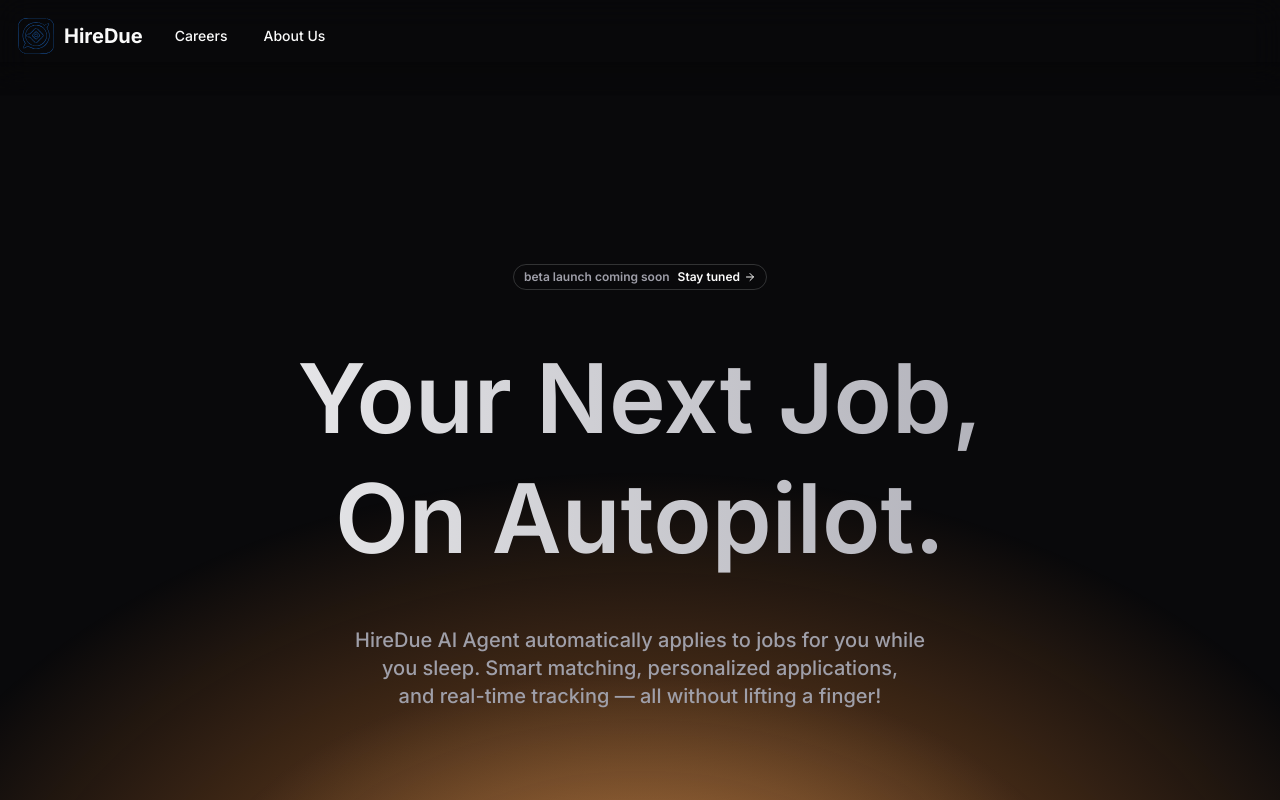
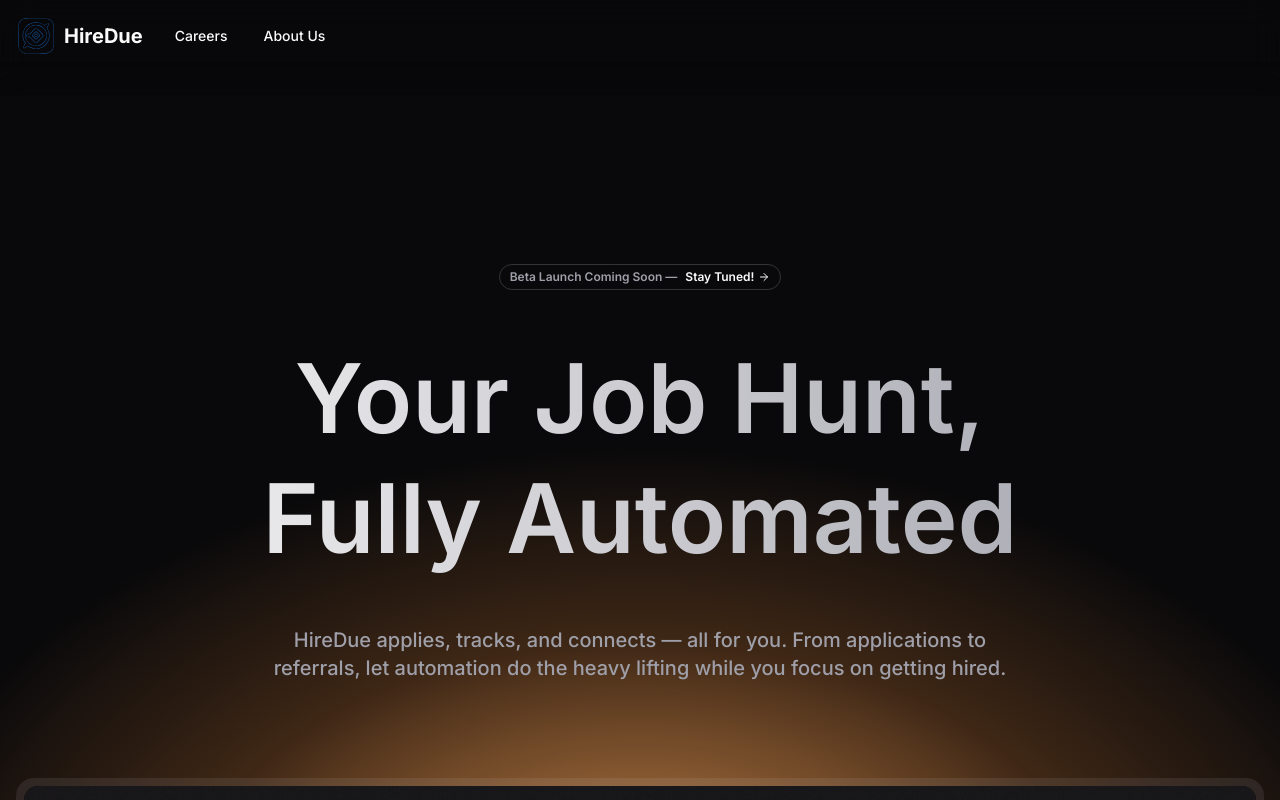
Before and after one commit to hiredue-dev/Hiredue-display-website, a Next.js app: page / in a window 1280 px wide. Shown: the top 800 px of the page. Built offline with nearby package versions, Linux system fonts and the light colour scheme.

Commit message:
feat: Add Content Provider and refactor constants

```diff
--- /dev/null
+++ b/components/contexts/content-provider.tsx
@@ -0,0 +1,18 @@
+"use client";
+import React, { createContext, useContext, ReactNode } from "react";
+import * as constants from "@/config/constant";
+
+type ContentContextType = typeof constants;
+
+const ContentContext = createContext<ContentContextType>(constants);
+
+
+export const ContentProvider = ({ children }: { children: ReactNode }) => {
+  return (
+    <ContentContext.Provider value={constants}>
+      {children}
+    </ContentContext.Provider>
+  );
+};
+
+export const useContent = () => useContext(ContentContext);
--- a/components/sections/hero/default.tsx
+++ b/components/sections/hero/default.tsx
@@ -1,3 +1,4 @@
+"use client"
 import { ArrowRightIcon } from "lucide-react";
 import { ReactNode } from "react";
 
@@ -11,8 +12,8 @@
 import { Mockup, MockupFrame } from "../../ui/mockup";
 import Screenshot from "../../ui/screenshot";
 import { Section } from "../../ui/section";
-import { textConfig } from "@/config/texts";
 import { imageUrls } from "@/config/images";
+import { useContent } from "@/components/contexts/content-provider";
 
 interface HeroButtonProps {
   href: string;
@@ -33,8 +34,8 @@
 }
 
 export default function Hero({
-  title = textConfig.hero.tagline,
-  description = textConfig.hero.text,
+  title = "title",
+  description = "description",
   mockup = (
     <Screenshot
       srcLight={imageUrls.hero.banner.light}
@@ -48,10 +49,10 @@
   badge = (
     <Badge variant="outline" className="animate-appear">
       <span className="text-muted-foreground">
-				{textConfig.hero.comingSoon.message}
+			title
       </span>
       <a href={siteConfig.getStartedUrl} className="flex items-center gap-1">
-				{textConfig.hero.comingSoon.redirectMessage}
+				trigger
         <ArrowRightIcon className="size-3" />
       </a>
     </Badge>
@@ -72,6 +73,7 @@
   className,
 	textAlignment = "center"
 }: HeroProps) {
+	const {HeroTitle,HeroSubTitle,HeroSubTrigger,HeroTitlDescription} = useContent()
   return (
     <Section
       className={cn(
@@ -83,12 +85,21 @@
         <div className={`flex flex-col
 					items-${textAlignment ==="left"? "start": "center"} gap-6
 					text-${textAlignment} sm:gap-12`}>
-          {badge !== false && badge}
+			<Badge variant="outline" className="animate-appear">
+				<span className="text-muted-foreground">
+				{HeroSubTitle}
+				</span>
+				<a href={siteConfig.getStartedUrl} className="flex items-center gap-1">
+				{HeroSubTrigger}
+					<ArrowRightIcon className="size-3" />
+				</a>
+			</Badge>
+
           <h1 className="animate-appear from-foreground to-foreground dark:to-muted-foreground relative z-10 inline-block bg-linear-to-r bg-clip-text text-4xl leading-tight font-semibold text-balance text-transparent drop-shadow-2xl sm:text-6xl sm:leading-tight md:text-8xl md:leading-tight">
-            {title}
+            {HeroTitle}
           </h1>
           <p className="text-md animate-appear text-muted-foreground relative z-10 max-w-[740px] font-medium text-balance opacity-0 delay-100 sm:text-xl">
-            {description}
+            {HeroTitlDescription}
           </p>
           {/* {buttons !== false && buttons.length > 0 && ( */}
           {/*   <div className="animate-appear relative z-10 flex justify-center gap-4 opacity-0 delay-300"> */}
--- a/components/sections/platforms/default.tsx
+++ b/components/sections/platforms/default.tsx
@@ -10,7 +10,6 @@
 import { Badge } from "../../ui/badge";
 import Logo from "../../ui/logo";
 import { Section } from "../../ui/section";
-import { platform } from "@/config/platform";
 import Macos from "@/public/logos/macos";
 import Windows from "@/public/logos/windows";
 import Linux from "@/public/logos/linux";
@@ -23,10 +22,10 @@
 }
 
 export default function Platforms({
-  title = platform.title,
+  title = "Supported Platforms",
   badge = (
     <Badge variant="outline" className="border-brand/30 text-brand">
-      Last updated: {siteConfig.stats.updated}
+      Last updated: {"5th oct 2025"}
     </Badge>
   ),
   logos = [
--- /dev/null
+++ b/config/constant.ts
@@ -0,0 +1,32 @@
+export const HeroSubTitle = "Beta Launch Coming Soon —"
+export const HeroSubTrigger = "Stay Tuned!"
+export const HeroTitle = "Your Job Hunt, Fully Automated"
+export const HeroTitlDescription = "HireDue applies, tracks, and connects — all for you. From applications to referrals, let automation do the heavy lifting while you focus on getting hired."
+
+
+
+export const howWeDoItTitle=" How Do We Do It ?"
+export const howWeDoItTitleDescription=" We combine automation, intelligence, and security to make your entire job journey effortless. Here’s how HireDue turns applications into offers."
+
+export const howWeDoItHeading1=" Smart Browser Automation"
+ export const howWeDoItDescription1=" HireDue takes over the repetitive stuff — from browsing openings to hitting “Apply” — so every opportunity gets your name on it, automatically."
+
+
+export const howWeDoItHeading2=" Seamless Auto Login"
+ export const howWeDoItDescription2=" No more typing passwords or switching tabs. HireDue logs you into LinkedIn, Naukri, and Gmail securely, handling every step with zero friction."
+
+
+export const howWeDoItHeading3=" Advanced Daemon Process"
+ export const howWeDoItDescription3=" Under the hood, a powerful background system manages large-scale job applications with unmatched speed — doing what traditional portals can’t."
+
+
+export const howWeDoItHeading4=" AI-Powered Personalization"
+ export const howWeDoItDescription4=" Our AI analyzes each job post, understands your profile, and crafts tailored, recruiter-friendly messages that get you noticed."
+
+
+export const howWeDoItHeading5=" Everything Runs Locally"
+ export const howWeDoItDescription5=" Privacy first , every process runs directly on your machine. Your credentials and personal data never leave your device."
+
+
+export const howWeDoItHeading6=" Cloud Sync for Flexibility"
+export const howWeDoItDescription6=" Work from anywhere, anytime. Your settings, activity, and progress stay in perfect sync across all your devices."
--- a/config/platform.ts
+++ /dev/null
@@ -1,5 +0,0 @@
-export const platform = {
-	title:"Supported Platforms",
-};
-
-export type Platform = typeof platform;
--- a/config/texts.ts
+++ /dev/null
@@ -1,12 +0,0 @@
-export const textConfig = {
-	hero:{
-		comingSoon: {
-			message:"beta launch coming soon",
-			redirectMessage:"Stay tuned"
-		},
-		tagline: "Your Next Job, On Autopilot.",
-		text: "HireDue AI Agent automatically applies to jobs for you while you sleep. Smart matching, personalized applications, and real-time tracking — all without lifting a finger!"
-	}
-};
-
-export type TextConfig = typeof textConfig;
```
